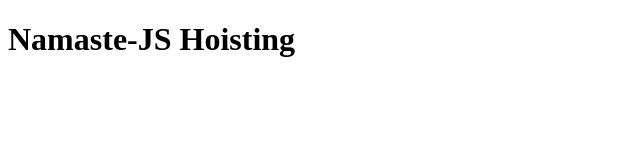
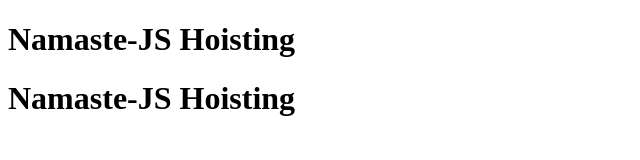
Before and after one commit to amanmalviya258/Namaste-JS, a plain HTML site: page hoisting.html in a window 1280 px wide. Shown: the whole page, without its empty margins (0-640 px from the left). Drawn offline with Linux system fonts and the light colour scheme.

Commit message:
Update hoisting.html

```diff
--- a/hoisting.html
+++ b/hoisting.html
@@ -7,6 +7,8 @@
 </head>
 <body>
     <h1>Namaste-JS Hoisting</h1>
+   <h1>Namaste-JS Hoisting</h1>
+
     <script src="hoisting.js"></script>
 </body>
 </html>
```
